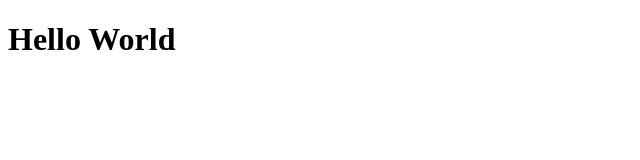
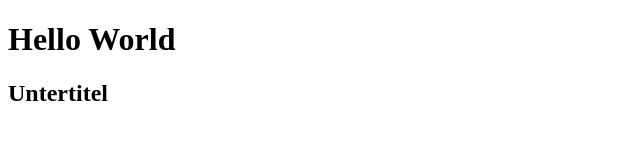
Before and after one commit to danielATbuhler/danielATbuhler.github.io, a plain HTML site: page index.html in a window 1280 px wide. Shown: the whole page, without its empty margins (0-640 px from the left). Drawn offline with Linux system fonts and the light colour scheme.

Commit message:
2nd commit

```diff
--- a/index.html
+++ b/index.html
@@ -7,5 +7,6 @@
 </head>
 <body>
    <h1>Hello World</h1>
+   <h2>Untertitel</h2>
 </body>
 </html>
```
